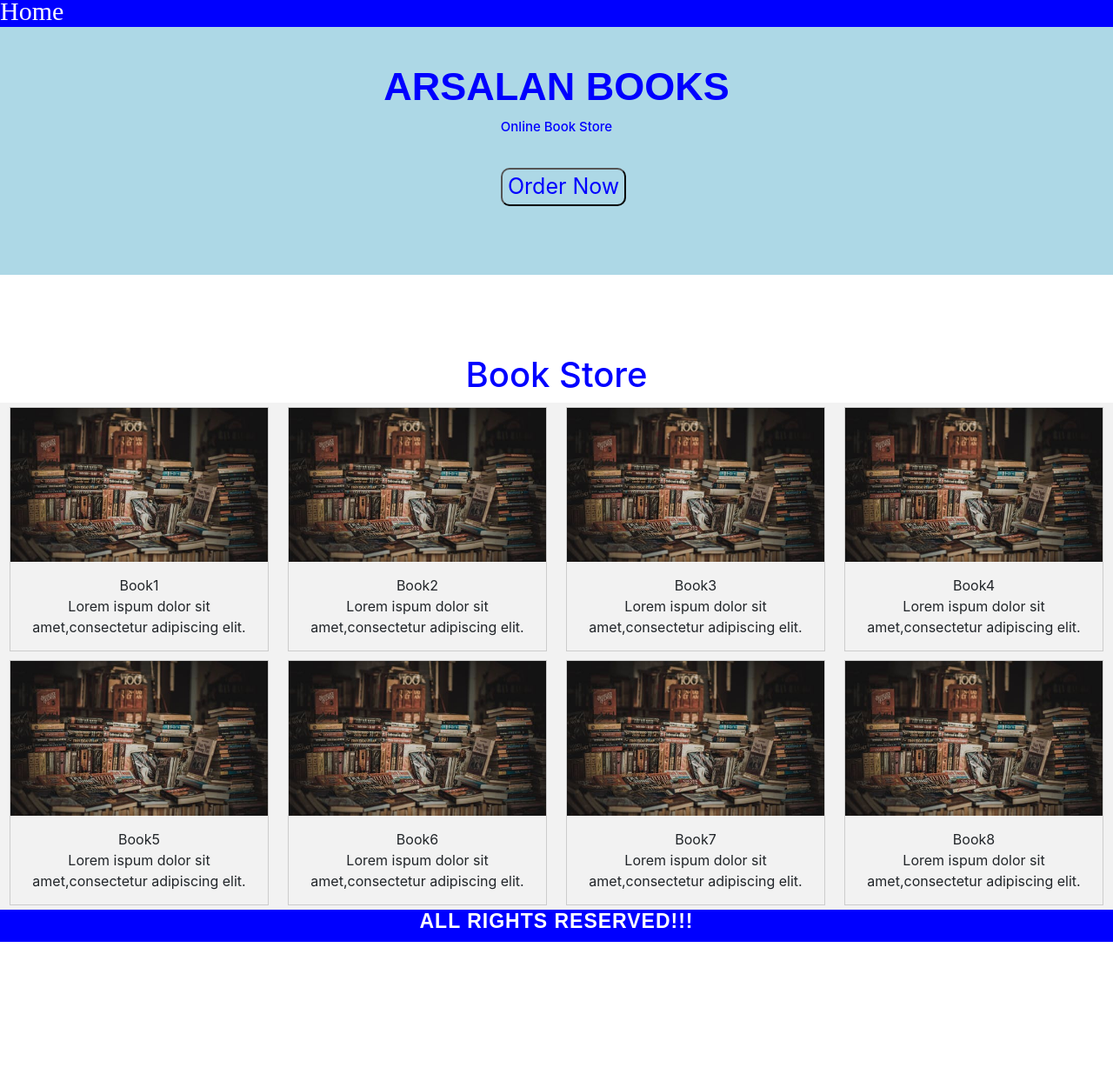
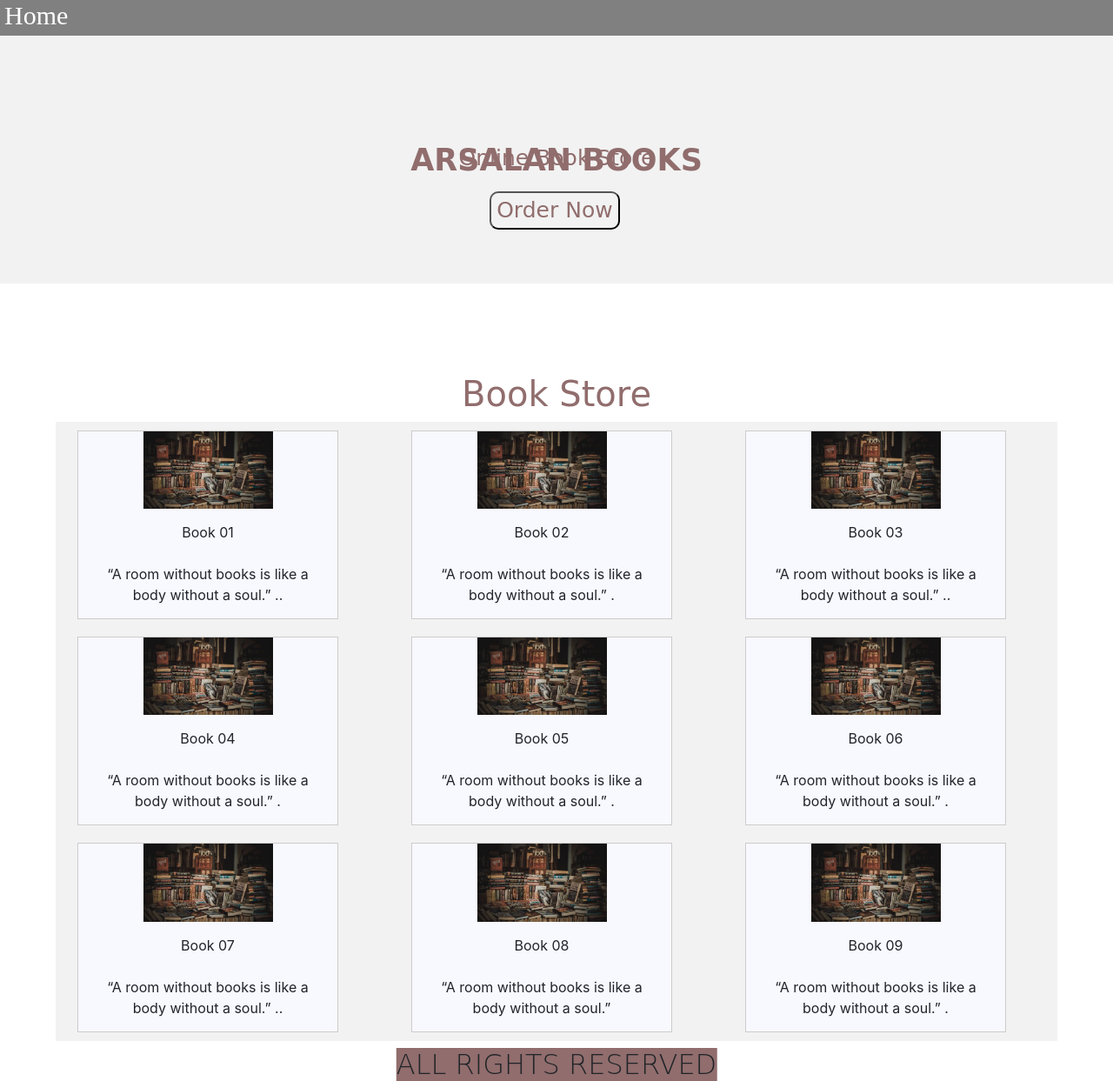
Before and after one commit to Arsalan-arain637/second-class-book-store-react, a website: page index.html in a window 1280 px wide. Shown: the whole page at 87% size. Before the commit the page ends 1091 px from the top, so only its background shows below. Drawn offline with nearby package versions, Linux system fonts and the light colour scheme.

Commit message:
second update

```diff
--- a/App.css
+++ b/App.css
@@ -1,126 +1,146 @@
 .header{
     font-size: 30px;
     color: white;
-    background-color: blue;
+    background-color:gray;
     font-family: 'Times New Roman', Times, serif;
     display: flex;
     position: relative;
     top: -5px;
-
+    padding: 5px;
 
 }
 .header-title{
-    color: blue;
-    background-color: lightblue;
+    color:rgb(145, 109, 109);
+    background-color:  #f2f2f2;
     text-align: center;
-    font-family: Arial, Helvetica, sans-serif;
+    font-family: 'Bangers', cursive;
     text-transform: uppercase;
     height: 285px;
     position: relative;
     top: -13px;
     font-weight: bold;
-    font-size: 45px;
+    font-size: 35px;
     padding: 42px;
+    flex-flow: row wrap;
+    justify-content: space-around;
+    align-items: flex-start;
+    align-content: center;
 
 
 
 
 }
 .banner-title{
-    font-size: 15px;
+    font-size: 25px;
     text-align: center;
     position: relative;
-    top: -200px;
-    color: blue;
-    display: -webkit-flex ;
-    display: -moz-flex;
-    display: -ms-flexbox;
-    display: -o-flex;
-    flex-wrap: wrap;
-    flex-direction: row;
-    align-items: center;
+    top: -180px;
+    color:rgb(145, 109, 109);
     justify-content: center;
+    align-items: flex-start;
+    align-content: space-between;
+    font-family: 'Bangers', cursive;
+
+
 }
 .button-title{
-    background-color: lightblue;
-    color: blue;
+    background-color:  #f2f2f2;
+    color:rgb(145, 109, 109);
     font-size: 25px;
     border-radius: 10px;
     position: relative;
-    left: 45%;
-    top: -170px;
+    left: 44%;
+    top: -165px;
     display: flex;
     flex-direction: row;
-    justify-content: space-around;
+    justify-content: center;
     flex-wrap: wrap;
-
+    font-family: 'Bangers', cursive;
+    transition: all .3s ease;
 
 }
+.button-title:hover{
+
+    color: grey;
+}
 .logo{
-    color: blue;
+    color:rgb(145, 109, 109);
     text-align: center;
+    font-family: 'Bangers', cursive;
 
 
 }
 
 .container{
-    display: -webkit-flex ;
-    display: -moz-flex;
-    display: -ms-flexbox;
-    display: -o-flex;
-    flex-wrap: wrap;
-    flex-direction: row;
-    align-items: center;
-    justify-content: center;
-    padding: 0 6px;
+
+    padding: auto;
     float: left;
-    width:25%;
+    width:30%;
     background: #f2f2f2;
+     overflow: hidden;
+     flex-direction: row;
+    display: flex;
+    position: relative;
+    left: 5%;
+    right: 5%;
+    text-align: justify;
 
-     overflow: hidden;
  }
  .gallery{
-     margin: 5px;
+     margin: 10px;
      border: 1px solid #ccc;
-     float: left;
-     width: 390px;
+
+     width: 300px;
+     background-color:ghostwhite;
+
+
 
  }
  .gallery img{
-     width: 100%;
+     width: 50%;
      height: auto;
+     display: block;
+    margin-left: auto;
+    margin-right: auto;
+}
 
- }
+
 
  .desc{
 
      padding: 15px;
      text-align: center;
+     align-items: center;
+
 
 
 
  }
  .footer-title{
-     padding: 10px;
-     font-size: 23px;
-     font-weight: bold;
-     text-align: center;
-     background: blue;
-     color: white;
-     font-family: Arial, Helvetica, sans-serif;
-    letter-spacing: 1px;
+    font-family: 'Lato', sans-serif;
+    padding: 3rem 2rem;
+    position: relative;
+    padding-top: 5rem;
+    text-align: center;
+
+
+
  }
- @media screen and (max-width: 1200px) {
-    .banner-title {
-      width: 110%;
+ .footer{
+    position: absolute;
+top: 45rem;
+    left: 50%;
+    transform: translateX(-50%);
+    text-transform: uppercase;
+    font-weight: 50;
+    font-size: -2rem;
+    margin-top: -0rem;
+    background-color: rgb(145, 109, 109);
+    display: flex;
+    font-family: 'Bangers', cursive;
+    padding: auto;
 
-    }
 
-}
-@media screen and (max-width: 1200px) {
-    .header-title {
-      width: 120%;
 
-    }
 
-}
+ }
--- a/index.html
+++ b/index.html
@@ -12,7 +12,7 @@
 
     <meta charset="UTF-8">
     <meta name="viewport" content="width=device-width, initial-scale=1.0">
-    <title> First Class</title>
+    <title> Book Store</title>
 </head>
 <body>
 
--- a/src/index.js
+++ b/src/index.js
@@ -16,6 +16,7 @@ const App = () => {
   <Slider6/>
   <Slider7/>
   <Slider8/>
+  <Slider9/>
   <Footer/>
 
 </div>
@@ -26,7 +27,7 @@ const Slider1 = () => {
     <div className="container">
     <div className= "gallery">
       <img src="images/book2.jpeg"></img>
-      <div className="desc">Book1 <br></br>Lorem ispum dolor sit amet,consectetur adipiscing elit.</div>
+      <div className="desc">Book 01 <br></br><br></br>“A room without books is like a body without a soul.” ..</div>
     </div>
 </div>
   );
@@ -37,7 +38,7 @@ const Slider2 = () => {
     <div className="container">
     <div className= "gallery">
       <img src="images/book2.jpeg"></img>
-      <div className="desc">Book2 <br></br>Lorem ispum dolor sit amet,consectetur adipiscing elit.</div>
+      <div className="desc">Book 02 <br></br><br></br>“A room without books is like a body without a soul.” .</div>
     </div>
 </div>
   );
@@ -48,7 +49,7 @@ const Slider3 = () => {
     <div className="container">
     <div className= "gallery">
       <img src="images/book2.jpeg"></img>
-      <div className="desc">Book3 <br></br>Lorem ispum dolor sit amet,consectetur adipiscing elit.</div>
+      <div className="desc">Book 03 <br></br><br></br>“A room without books is like a body without a soul.” ..</div>
     </div>
 </div>
   );
@@ -59,7 +60,7 @@ const Slider4 = () => {
     <div className="container">
     <div className= "gallery">
       <img src="images/book2.jpeg"></img>
-      <div className="desc">Book4 <br></br>Lorem ispum dolor sit amet,consectetur adipiscing elit.</div>
+      <div className="desc">Book 04 <br></br><br></br>“A room without books is like a body without a soul.” .</div>
     </div>
 </div>
   );
@@ -70,7 +71,7 @@ const Slider5 = () => {
     <div className="container">
     <div className= "gallery">
       <img src="images/book2.jpeg"></img>
-      <div className="desc">Book5 <br></br>Lorem ispum dolor sit amet,consectetur adipiscing elit.</div>
+      <div className="desc">Book 05 <br></br><br></br>“A room without books is like a body without a soul.” .</div>
     </div>
 </div>
   );
@@ -81,7 +82,7 @@ const Slider6 = () => {
     <div className="container">
     <div className= "gallery">
       <img src="images/book2.jpeg"></img>
-      <div className="desc">Book6 <br></br>Lorem ispum dolor sit amet,consectetur adipiscing elit.</div>
+      <div className="desc">Book 06 <br></br><br></br>“A room without books is like a body without a soul.” .</div>
     </div>
 </div>
   );
@@ -92,7 +93,7 @@ const Slider7 = () => {
     <div className="container">
     <div className= "gallery">
       <img src="images/book2.jpeg"></img>
-      <div className="desc"> Book7 <br></br>Lorem ispum dolor sit amet,consectetur adipiscing elit.</div>
+      <div className="desc"> Book 07 <br></br><br></br>“A room without books is like a body without a soul.” ..</div>
     </div>
 </div>
   );
@@ -103,20 +104,32 @@ const Slider8 = () => {
     <div className="container">
     <div className= "gallery">
       <img src="images/book2.jpeg"></img>
-      <div className="desc">Book8 <br></br>Lorem ispum dolor sit amet,consectetur adipiscing elit.</div>
+      <div className="desc">Book 08 <br></br><br></br>“A room without books is like a body without a soul.” </div>
+    </div>
+</div>
+  );
+};
+
+const Slider9 = () => {
+  return (
+    <div className="container">
+    <div className= "gallery">
+      <img src="images/book2.jpeg"></img>
+      <div className="desc">Book 09 <br></br><br></br>“A room without books is like a body without a soul.” .</div>
     </div>
 </div>
   );
 };
 
 
+
 const Footer = () => {
-  return(
-    <div>
-      <h1 className ="footer-title">ALL RIGHTS RESERVED!!!</h1>
-    </div>
-  );
-};
+   return(
+     <div className="footer-title">
+       <h2 className="footer">All rights reserved</h2>
+   </div>
+   );
+ };
 
 
 
```
